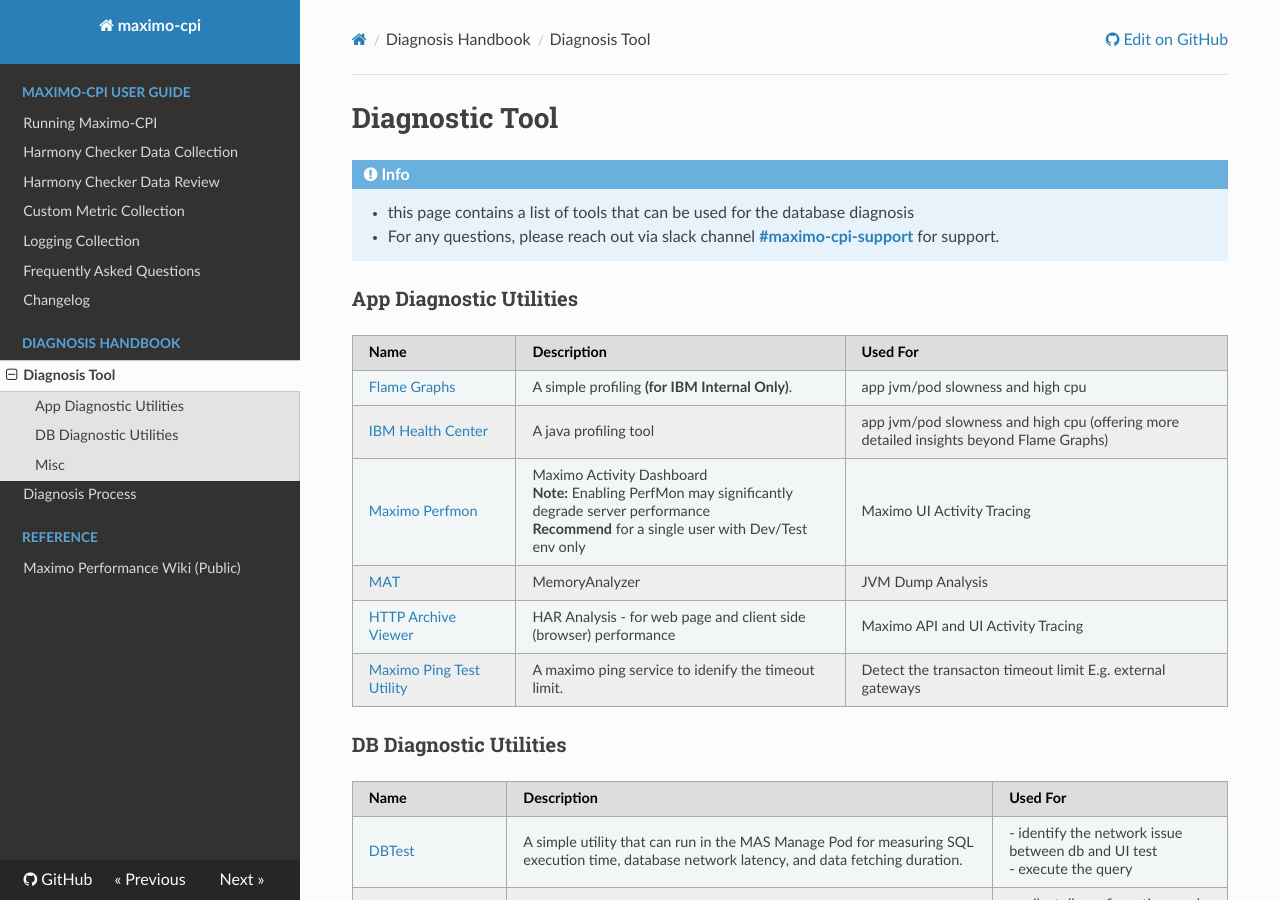
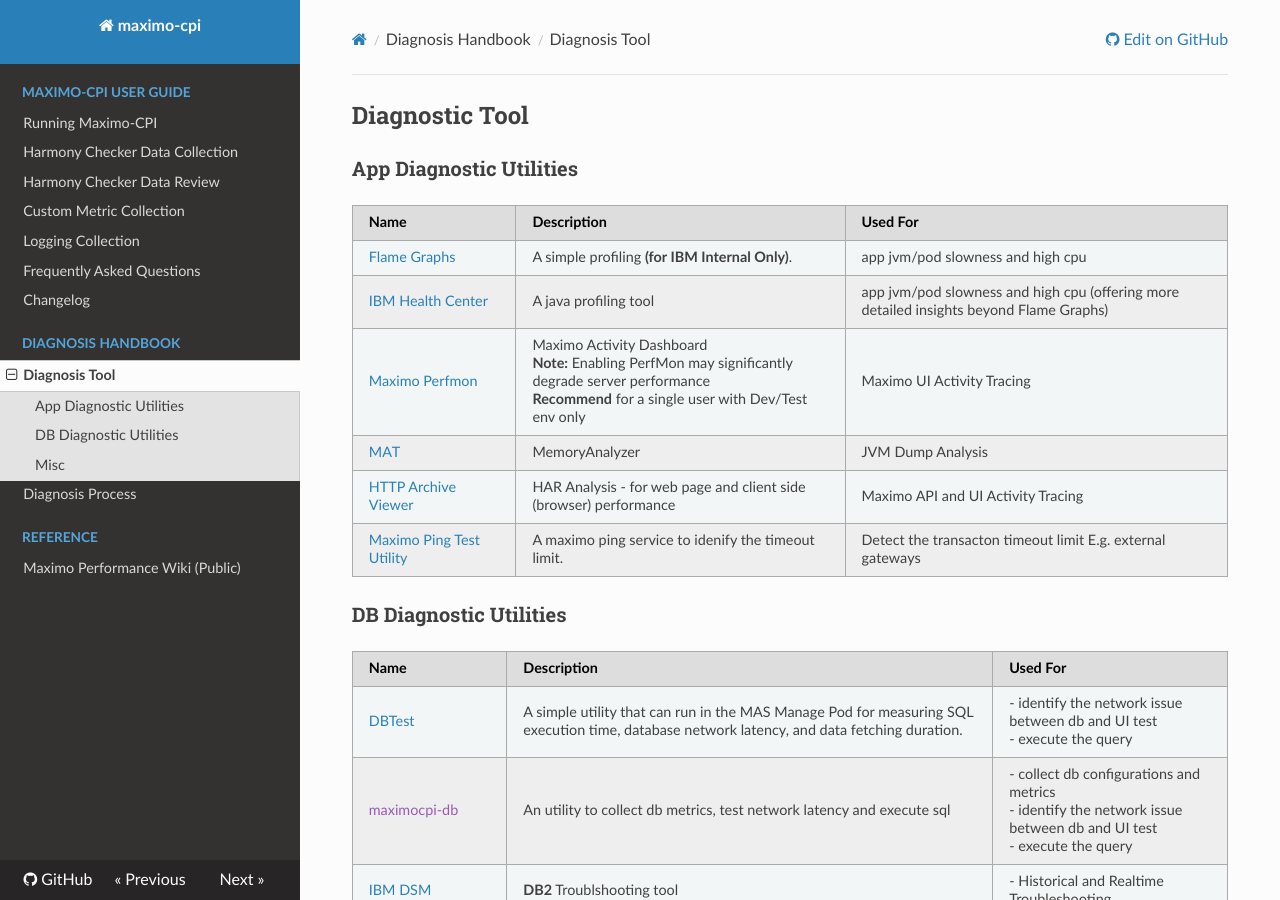
Before and after one commit to ibm-mas/mcpi, an MkDocs documentation site: the page built from docs/diagnosis/diagnostic-tool.md, in a window 1280 px wide and 900 px high. Built offline with MkDocs 1.6.1, drawn with Linux system fonts in a browser that asks for light colours; nearby versions of some CDN libraries.

Commit message:
[patch] update cmc

```diff
--- a/docs/diagnosis/diagnostic-tool.md
+++ b/docs/diagnosis/diagnostic-tool.md
@@ -1,8 +1,4 @@
-# Diagnostic Tool
-
-!!!info
-    - this page contains a list of tools that can be used for the database diagnosis
-    - For any questions, please reach out via slack channel **[#maximo-cpi-support](https://ibm.enterprise.slack.com/archives/C07N1DNGGG2)** for support.
+## Diagnostic Tool
 
 ### App Diagnostic Utilities
 
```
